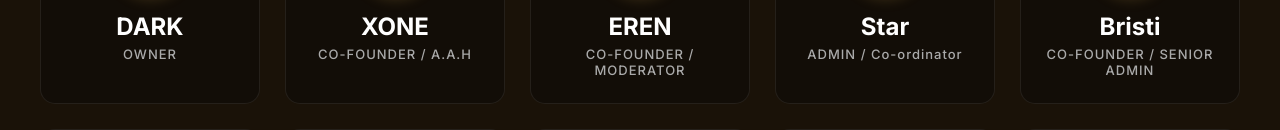
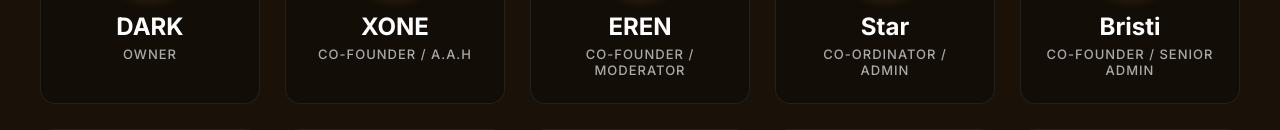
Before and after one commit to Hammad-og/Lakshya-og, a plain HTML site: page admin.html in a window 1280 px wide. Shown: the part 339-469 px from the top of the page. Drawn offline with Linux system fonts and the light colour scheme.

Commit message:
Update admin.html

```diff
--- a/admin.html
+++ b/admin.html
@@ -148,7 +148,7 @@ letter-spacing:1px;
 <div class="card">
 <div class="icon gold"><i class="fas fa-user-secret"></i></div>
 <h2>Star</h2>
-<p>ADMIN / Co-ordinator</p>
+<p>CO-ORDINATOR / ADMIN</p>
 </div>
 
 <div class="card">
```
